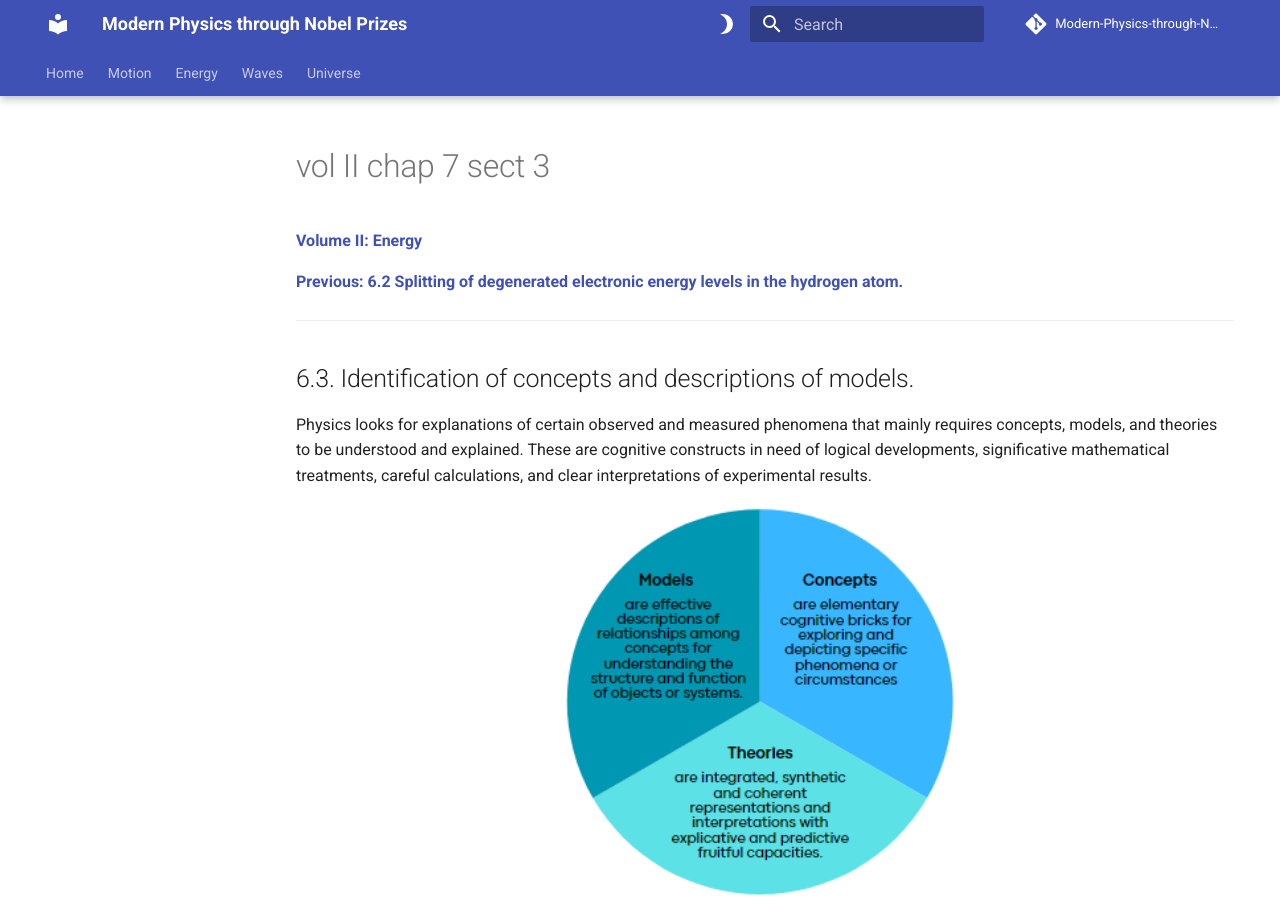
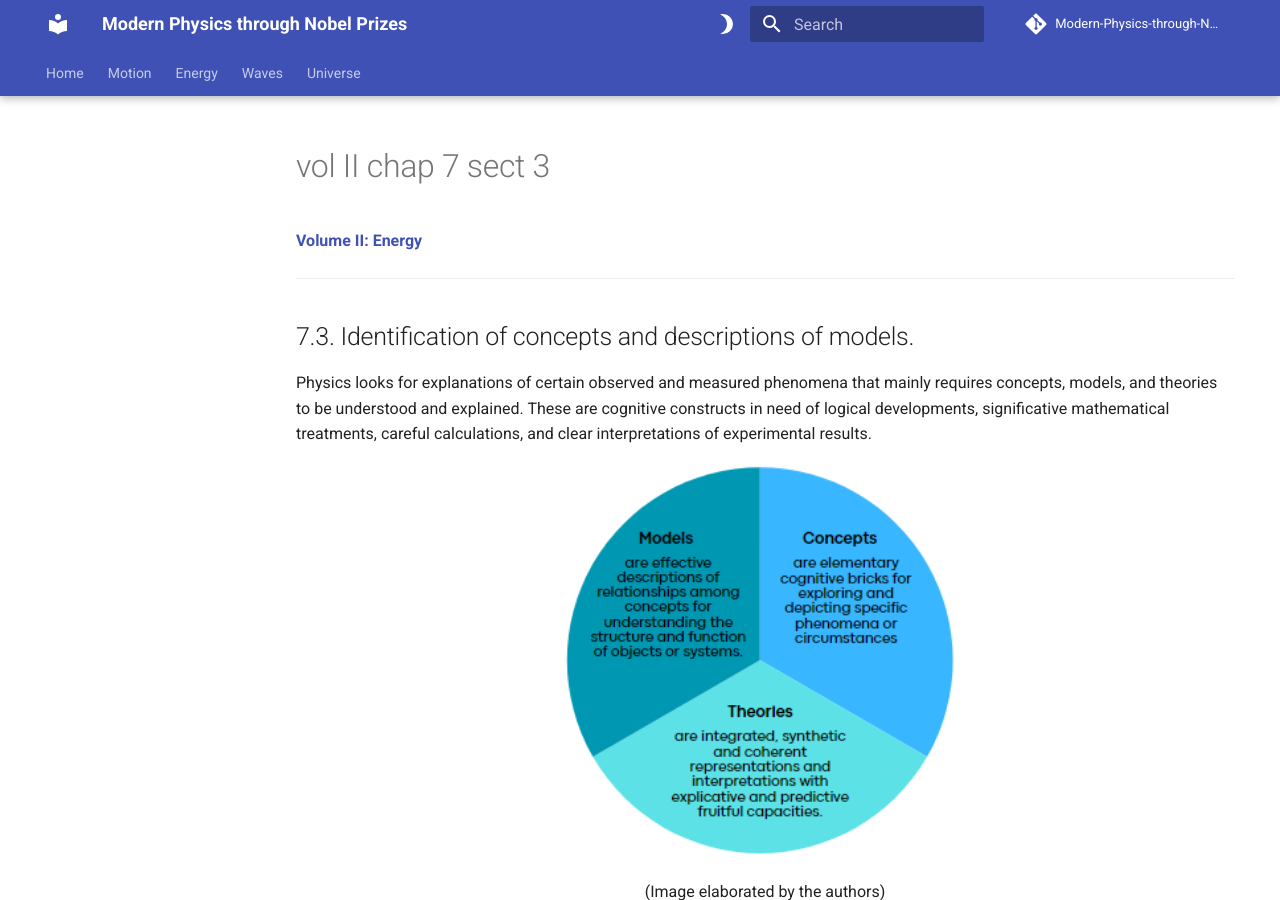
Before and after one commit to modphysnobel/modphysnobel.github.io, an MkDocs documentation site: the page built from docs/vol-II/vol-II-chap-7-sect-3.md, in a window 1280 px wide and 900 px high. Built offline with MkDocs 1.6.1 and Material for MkDocs 9.7.7, drawn with Linux system fonts in a browser that asks for light colours; some web fonts are replaced; comment, search, counter and statistics services are not loaded; some of the changed text lies outside the part shown.

Commit message:
Update vol-II-chap-7-sect-3.md

```diff
--- a/docs/vol-II/vol-II-chap-7-sect-3.md
+++ b/docs/vol-II/vol-II-chap-7-sect-3.md
@@ -1,11 +1,9 @@
 
 [**Volume II: Energy**](./volume-II.md)
 
-[**Previous: 6.2 Splitting of degenerated electronic energy levels in the hydrogen atom.**](./vol-II-chap-6-sect-2.md)
-
 ***
 
-## 6.3. Identification of concepts and descriptions of models.
+## 7.3. Identification of concepts and descriptions of models.
 
 Physics looks for explanations of certain observed and measured phenomena that mainly requires concepts, models, and theories to be understood and explained. These are cognitive constructs in need of logical developments, significative mathematical treatments, careful calculations, and clear interpretations of experimental results.
 
@@ -46,7 +44,7 @@ MLA style: Niels Bohr – Nobel Lecture. NobelPrize.org. Nobel Prize Outreach AB
 </p>
 
 
-!!! quote "Box 6.1. . *Issues requiring explaining models in Bohr´s Lecture*."
+!!! quote "Box 7.1. . *Issues requiring explaining models in Bohr´s Lecture*."
 
 	- Atomic structures by Thomson and by Rutherford.
 	- Classification of elements and existence of isotopes according to electronic level structures.
@@ -78,7 +76,7 @@ MLA style: Willis E. Lamb – Nobel Lecture. NobelPrize.org. Nobel Prize Outreac
 </p>
 
 
-!!! quote "Box 6.2. *Issues requiring explaining models in Lamb´s Lecture*."
+!!! quote "Box 7.2. *Issues requiring explaining models in Lamb´s Lecture*."
 
 	- Spectroscopic studies of the hydrogen fine structure served to test the Dirac theory; however some unexplained discrepancy appeared between calculations and measurements.
 	- According to the solution of Dirac´s equation for the hydrogen atom, in the Hα line of the Balmer series the levels $2S_{1/2}$ and $2P_{1/2}$ must have the same energy.
@@ -113,7 +111,7 @@ MLA style: Charles H. Townes – Nobel Lecture. NobelPrize.org. Nobel Prize Outr
     <img width="600" src="https://github.com/modphysnobel/modphysnobel.github.io/blob/main/docs/vol-II/figs/6.3.jpg?raw=true">
 </p>
 
-!!! quote "Box 6.3. *Issues requiring explaining models in Townes´ Lecture*."
+!!! quote "Box 7.3. *Issues requiring explaining models in Townes´ Lecture*."
 
 	- The Planck’s black-body radiation law for hot objects indicates that radio waves emissions from hot sources will be of very weak intensity and require very high temperatures.
 	- According to Maxwell’s electromagnetic theory, radio waves and light are governed by identical equations. Therefore, in principle it would be possible to build oscillators and amplifiers by applying radio electronics as in optics.
@@ -156,7 +154,7 @@ MLA style: Arthur L. Schawlow – Nobel Lecture. NobelPrize.org. Nobel Prize Out
     <img width="600" src="https://github.com/modphysnobel/modphysnobel.github.io/blob/main/docs/vol-II/figs/6.4.jpg?raw=true">
 </p>
 
-!!! quote "Box 6.4. *Issues requiring explaining models in Schawlow´s Lecture*."
+!!! quote "Box 7.4. *Issues requiring explaining models in Schawlow´s Lecture*."
 
 	- Some spectrum lines of an electric spark come from the metal electrodes and others from the gas between them. <br>
 	- Balmer formula reproduces the wavelengths of the spectral lines and compares with Angström’s measurements. <br>
@@ -182,6 +180,3 @@ MLA style: Arthur L. Schawlow – Nobel Lecture. NobelPrize.org. Nobel Prize Out
 	- Laser spectroscopy extends from the submillimeter wavelengths in the far infrared to the vacuum ultraviolet and soft x-ray regions. It has been observed fine details hitherto obscured by thermal broadening, very small numbers of atoms and complex spectra. Measurements of simple atoms have achieved a very high precision.
 
 ***
-
-
-[**Next: 7.1. Experimental results concerning the Brownian motion.**](./vol-II-chap-7-sect-1.md)
```
